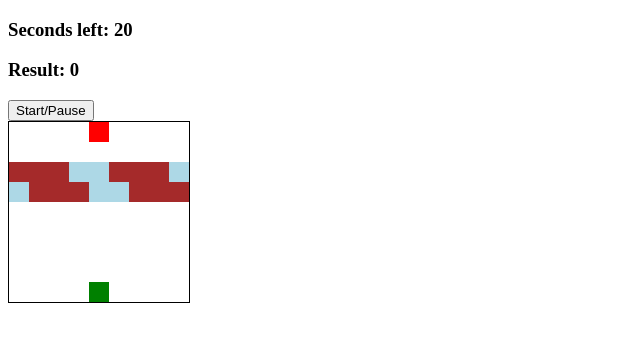
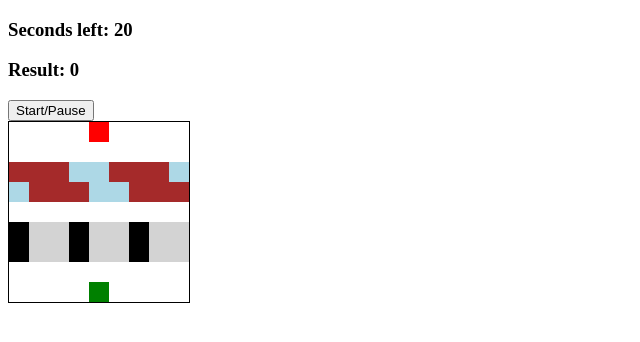
Before and after one commit to g-priime/frogger, a plain HTML site: page index.html in a window 1280 px wide. Shown: the whole page, without its empty margins (0-640 px from the left). Drawn offline with Linux system fonts and the light colour scheme.

Commit message:
Update index.html

```diff
--- a/index.html
+++ b/index.html
@@ -57,24 +57,24 @@
         <div></div>
         <div></div>
         <div></div>
-        <div class="car-left"></div>
-        <div class="car-left"></div>
-        <div class="car-left"></div>
-        <div class="car-left"></div>
-        <div class="car-left"></div>
-        <div class="car-left"></div>
-        <div class="car-left"></div>
-        <div class="car-left"></div>
-        <div class="car-left"></div>
-        <div class="car-right"></div>
-        <div class="car-right"></div>
-        <div class="car-right"></div>
-        <div class="car-right"></div>
-        <div class="car-right"></div>
-        <div class="car-right"></div>
-        <div class="car-right"></div>
-        <div class="car-right"></div>
-        <div class="car-right"></div>
+        <div class="car-left c1"></div>
+        <div class="car-left c2"></div>
+        <div class="car-left c3"></div>
+        <div class="car-left c1"></div>
+        <div class="car-left c2"></div>
+        <div class="car-left c3"></div>
+        <div class="car-left c1"></div>
+        <div class="car-left c2"></div>
+        <div class="car-left c3"></div>
+        <div class="car-right c1"></div>
+        <div class="car-right c2"></div>
+        <div class="car-right c3"></div>
+        <div class="car-right c1"></div>
+        <div class="car-right c2"></div>
+        <div class="car-right c3"></div>
+        <div class="car-right c1"></div>
+        <div class="car-right c2"></div>
+        <div class="car-right c3"></div>
         <div></div>
         <div></div>
         <div></div>
```
